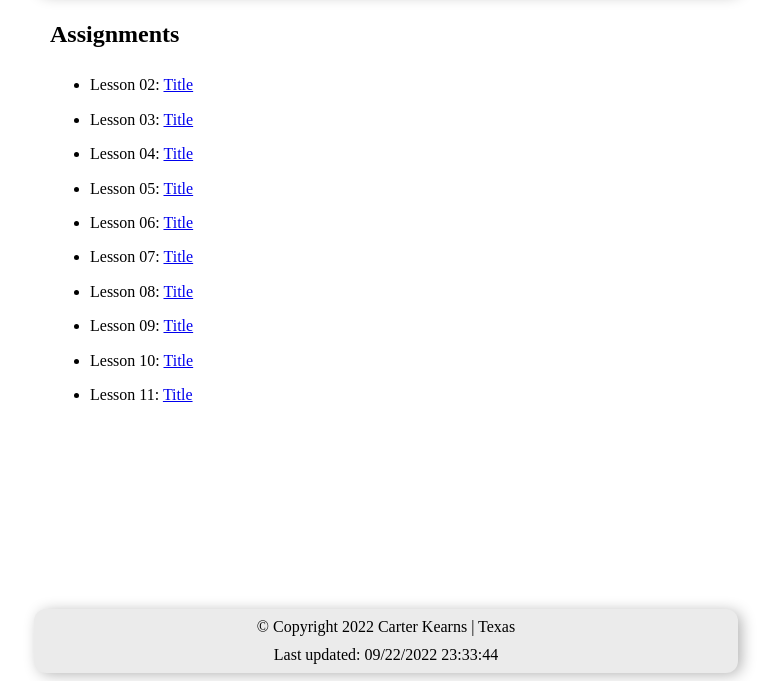
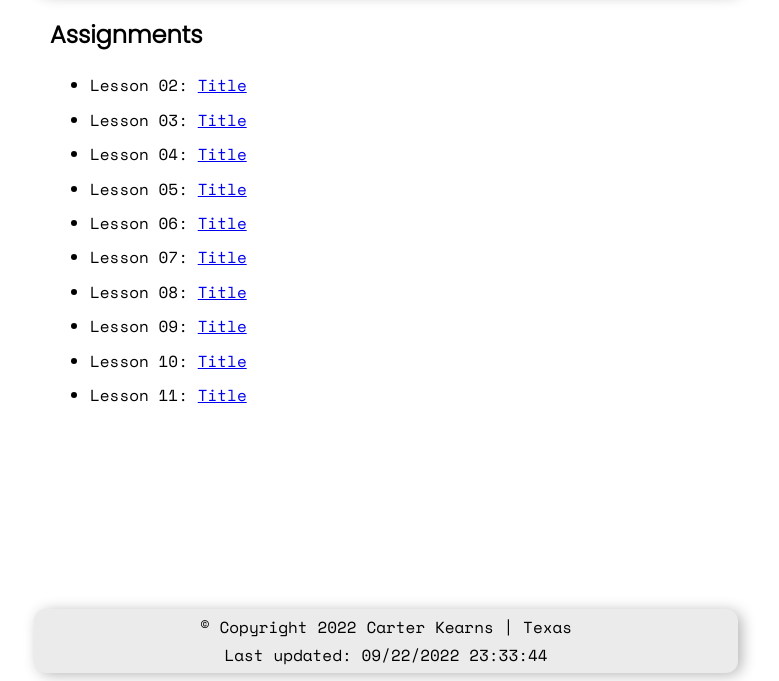
Before and after one commit to coderkearns/WDD230, a plain HTML site: page index.html in a window 1280 px wide. Shown: the part 119-800 px from the top of the page, without its empty margins (254-1033 px from the left). Drawn offline with nearby package versions, Linux system fonts and the light colour scheme.

Commit message:
google fonts

```diff
--- a/index.html
+++ b/index.html
@@ -6,6 +6,9 @@
     <meta name="description" content="Carter Kearns' BYU-I WDD 230 assignment homepage">
     <title>Carter Kearns - WDD 230</title>
     <meta name="viewport" content="width=device-width, initial-scale=1.0">
+    <link rel="preconnect" href="https://fonts.googleapis.com">
+    <link rel="preconnect" href="https://fonts.gstatic.com" crossorigin>
+    <link href="https://fonts.googleapis.com/css2?family=Poppins:wght@300&family=Space+Mono:ital@0;1&display=swap" rel="stylesheet">
     <link rel="stylesheet" href="styles/normalize.css">
     <link rel="stylesheet" href="styles/global.css">
     <link rel="stylesheet" href="styles/small.css">
--- a/styles/global.css
+++ b/styles/global.css
@@ -1,5 +1,6 @@
 :root {
     font-size: 16px;
+    font-family: "Space Mono", monospace;
 }
 html {
     margin: 0;
@@ -14,3 +15,12 @@ body {
     height: 100%;
     width: 100%;
 }
+
+h1,
+h2,
+h3,
+h4,
+h5,
+h6 {
+    font-family: "Poppins", system-ui, sans-serif;
+}
```
